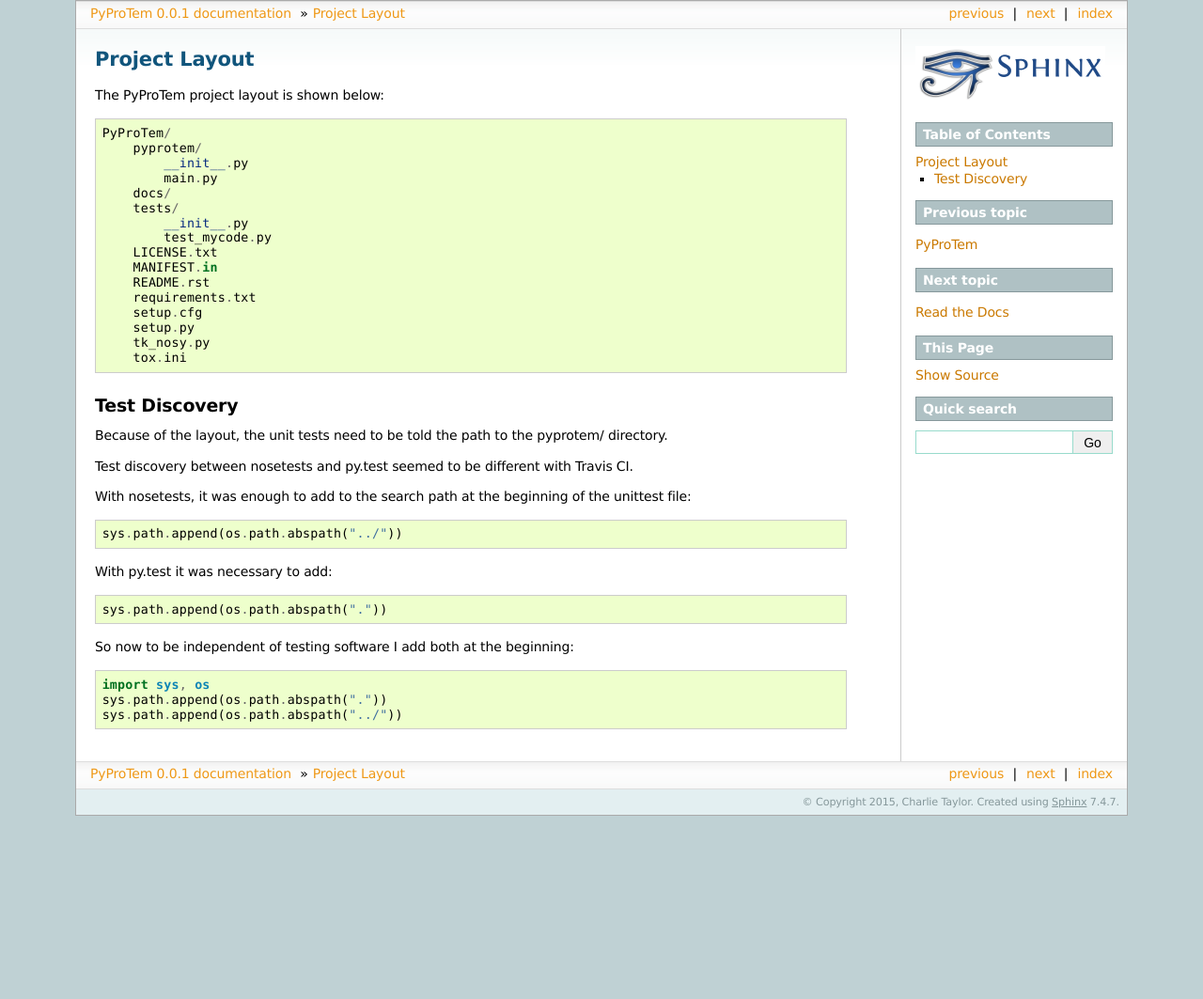
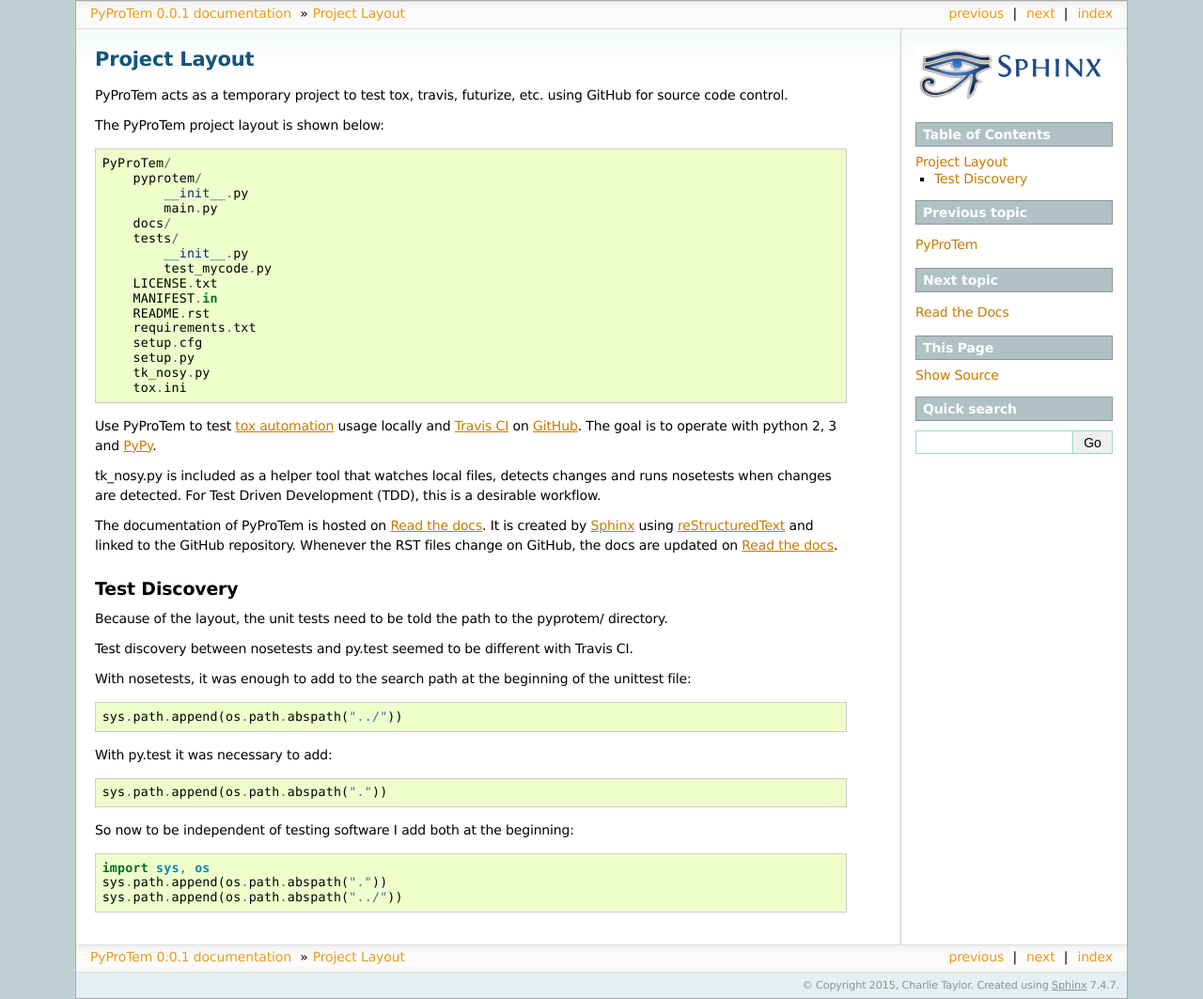
Before and after one commit to sonofeft/PyProTem, a Sphinx documentation site: the page built from docs/project_layout.rst, in a window 1280 px wide. Shown: the whole page at 94% size. Built offline with Sphinx 7.4.7, drawn with Linux system fonts in a browser that asks for light colours; before the commit the page ends 900 px from its top, so only the background shows below that.

Commit message:
Doc Updates

```diff
--- a/docs/project_layout.rst
+++ b/docs/project_layout.rst
@@ -3,6 +3,17 @@
 
 Project Layout
 ==============
+
+.. _Read the docs: http://readthedocs.org/
+.. _Sphinx: http://sphinx.pocoo.org/
+.. _reStructuredText: http://sphinx.pocoo.org/rest.html
+
+.. _Travis CI: http://docs.travis-ci.com
+.. _GitHub: https://github.com/
+.. _tox automation: https://testrun.org/tox/latest/
+.. _PyPy: http://pypy.org/
+
+PyProTem acts as a temporary project to test tox, travis, futurize, etc. using GitHub for source code control.
 
 The PyProTem project layout is shown below::
 
@@ -22,6 +33,14 @@ The PyProTem project layout is shown below::
         setup.py
         tk_nosy.py
         tox.ini
+
+
+Use PyProTem to test `tox automation`_ usage locally and `Travis CI`_ on GitHub_. The goal is to operate with python 2, 3 and PyPy_.
+
+tk_nosy.py is included as a helper tool that watches local files, detects changes and runs nosetests when changes are detected.  For Test Driven Development (TDD), this is a desirable workflow.
+
+The documentation of PyProTem is hosted on `Read the docs`_.  It is created by Sphinx_ using reStructuredText_ and linked to the GitHub repository.  Whenever the RST files change on GitHub, the docs are updated on `Read the docs`_.
+
 
 Test Discovery
 --------------
```
Also changed, not shown: 8 other files.
